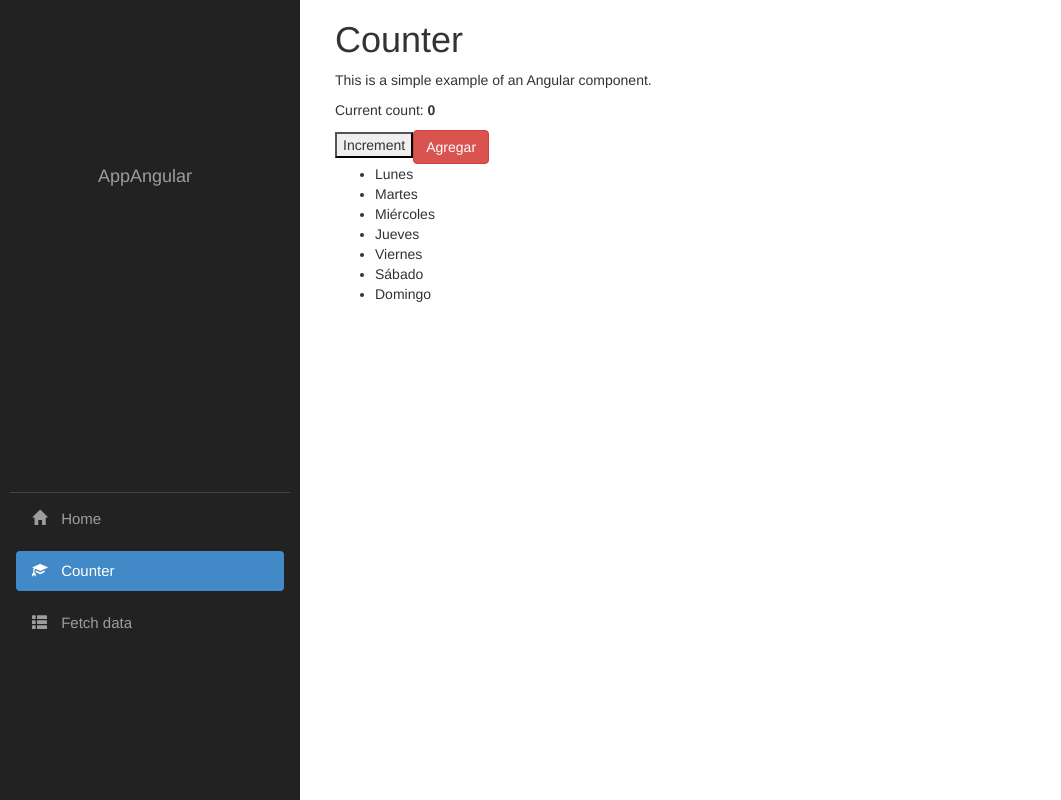
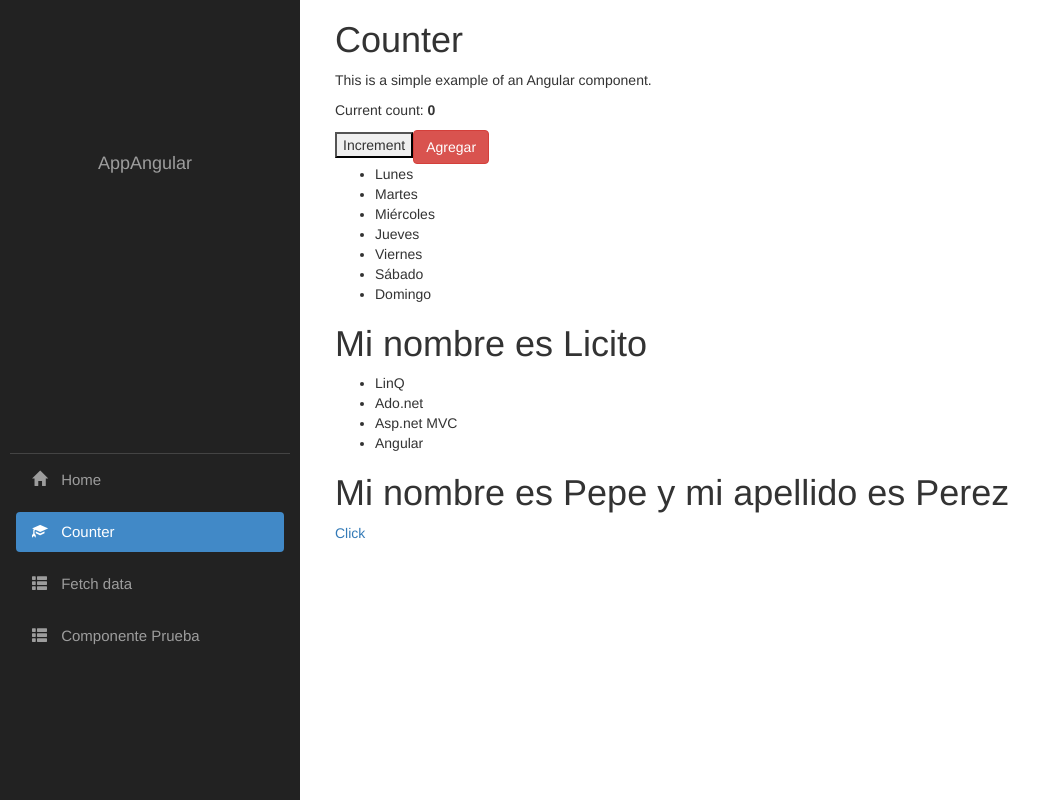
Before and after one commit to Duvan16/AppAngular, an Angular app in the folder AppAngular/AppAngular/ClientApp/: page /counter in a window 1280 px wide. Shown: the whole page, without its empty margins (0-1061 px from the left). Built offline with nearby package versions, Linux system fonts and the light colour scheme.

Commit message:
4-Rutas-TiposDeDatos-e-interpolaciones

```diff
--- a/AppAngular/AppAngular/ClientApp/src/app/app.module.ts
+++ b/AppAngular/AppAngular/ClientApp/src/app/app.module.ts
@@ -33,6 +33,7 @@ import { DiasSemana } from './components/diasSemana/diasSemana.component';
       { path: '', component: HomeComponent, pathMatch: 'full' },
       { path: 'counter', component: CounterComponent },
       { path: 'fetch-data', component: FetchDataComponent },
+      { path: 'diasSemana', component: DiasSemana },
     ])
   ],
   providers: [],
--- a/AppAngular/AppAngular/ClientApp/src/app/components/diasSemana/diasSemana.component.html
+++ b/AppAngular/AppAngular/ClientApp/src/app/components/diasSemana/diasSemana.component.html
@@ -7,3 +7,13 @@
   <li>Sábado</li>
   <li>Domingo</li>
 </ul>
+
+<h1>Mi nombre es {{nombre}}</h1>
+
+<ul>
+  <li *ngFor="let curso of cursos">{{curso}}</li>
+</ul>
+
+<h1>Mi nombre es {{persona.nombre}} y mi apellido es {{persona.apellido}}</h1>
+
+<a [href]="enlace">Click</a>
--- a/AppAngular/AppAngular/ClientApp/src/app/components/diasSemana/diasSemana.component.ts
+++ b/AppAngular/AppAngular/ClientApp/src/app/components/diasSemana/diasSemana.component.ts
@@ -7,5 +7,11 @@ import { Component } from "@angular/core";
 })
 
 export class DiasSemana {
-
+  nombre: string = "Licito";
+  cursos: string[] = ["LinQ", "Ado.net", "Asp.net MVC", "Angular"];
+  persona: Object = {
+    nombre: "Pepe",
+    apellido: "Perez"
+  }
+  enlace: string = "https://www.google.com.co/";
 }
--- a/AppAngular/AppAngular/ClientApp/src/app/nav-menu/nav-menu.component.html
+++ b/AppAngular/AppAngular/ClientApp/src/app/nav-menu/nav-menu.component.html
@@ -27,6 +27,11 @@
                 <span class='glyphicon glyphicon-th-list'></span> Fetch data
               </a>
             </li>
+            <li [routerLinkActive]='["link-active"]'>
+              <a [routerLink]='["/diasSemana"]' (click)='collapse()'>
+                <span class='glyphicon glyphicon-th-list'></span> Componente Prueba
+              </a>
+            </li>
           </ul>
         </div>
     </div>
```
Also changed, not shown: 1 other file (tests, documents, lock files or other folders). Lines whose indentation alone changed are shown as unchanged.
